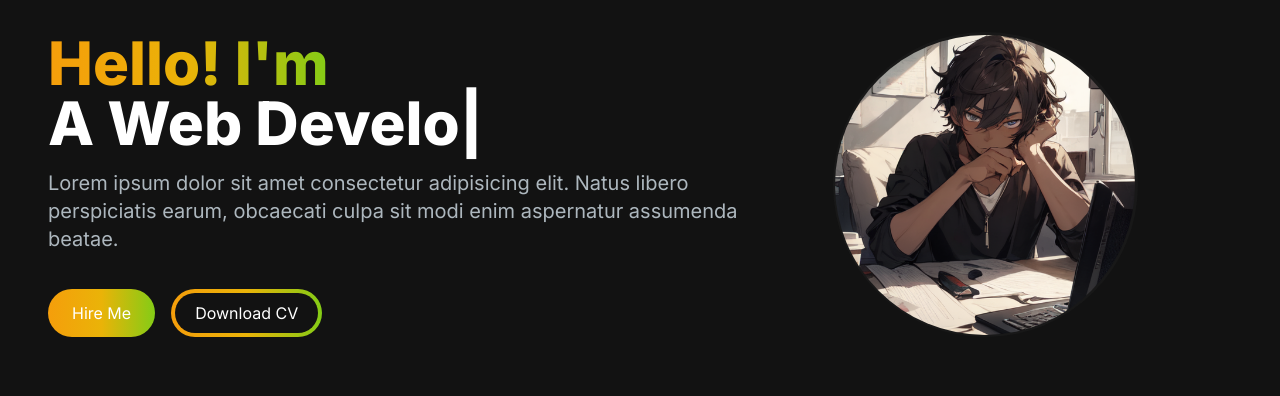
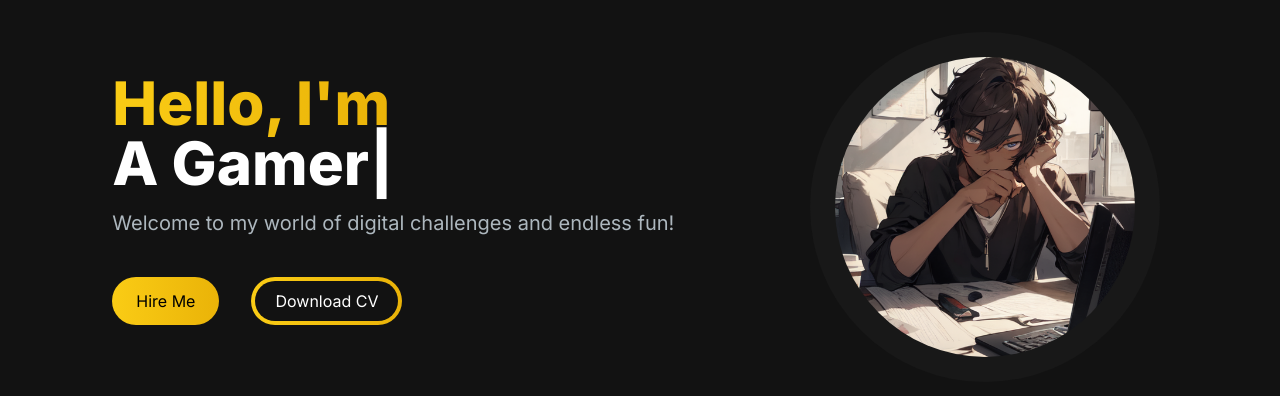
Before and after one commit to Vinoshan/Portfolio, a Next.js app: page / in a window 1280 px wide. Shown: the top 396 px of the page. Built offline with nearby package versions, Linux system fonts and the light colour scheme.

Commit message:
Fixed Hero Section

```diff
--- a/src/app/components/HeroSection.jsx
+++ b/src/app/components/HeroSection.jsx
@@ -1,56 +1,58 @@
-'use client'
-import React from 'react'
-import Image from 'next/image'
-import { TypeAnimation } from 'react-type-animation'
+"use client";
+import React from "react";
+import Image from "next/image";
+import { TypeAnimation } from "react-type-animation";
 
 const HeroSection = () => {
   return (
-    <div className='grid grid-cols-1 sm:grid-cols-12 my-4'>
-
-      <div className='col-span-7 place-self-center text-center sm:text-left'>
-        <h1 className='text-white mb-4 text-4xl sm:text-5xl lg:text-6xl  font-extrabold' >
-          <span className='text-transparent bg-clip-text bg-gradient-to-r from-amber-500 via-yellow-500 to-lime-500 '>Hello! I'm {""}</span>
-
-          <br />
-
+    <section className="grid grid-cols-1 lg:grid-cols-12 my-4">
+      <div className="col-span-7 place-self-center place-items-center grid lg:place-items-start">
+        <h1 className="text-white max-w-2xl mb-4 lg:text-6xl text-4xl font-extrabold">
+          <span className="text-transparent text-6xl bg-clip-text bg-gradient-to-r from-yellow-400 to-yellow-500">
+            Hello, I'm{" "}
+          </span>{" "}
+          <br></br>
           <TypeAnimation
             sequence={[
-              'Vinoshan Kugendran',
+              "Vinoshan",
               1000,
-              'A Gamer',
+              "Web Developer",
               1000,
-              'A Web Developer',
+              "A Gamer",
               1000,
             ]}
+            wrapper="span"
+            speed={50}
+            repeat={Infinity}
           />
-
         </h1>
-        <p className='text-[#ADB7BE] text-base sm:text-lg mb-6 lg:text-xl'>
-          Lorem ipsum dolor sit amet consectetur adipisicing elit. Natus libero perspiciatis earum, obcaecati culpa sit modi enim aspernatur assumenda beatae.
+        <p className="text-[#ADB7BE] mb-6 textl-lg lg:text-xl">
+          Welcome to my world of digital challenges and endless fun!
         </p>
-
         <div>
-          <button className='px-6 py-3 w-full sm:w-fit rounded-full mr-4 bg-gradient-to-r from-amber-500 via-yellow-500 to-lime-500 hover:to-slate-200 text-white'>Hire Me</button>
-          <button className='px-1 py-1 w-full sm:w-fit rounded-full bg-gradient-to-r from-amber-500 via-yellow-500 to-lime-500  hover:bg-slate-800 text-white mt-3'>
-            <span className='block bg-[#121212] hover:bg-slate-800 rounded-full px-5 py-2'>Download CV </span>
+          <button className="bg-gradient-to-r from-yellow-400 to-yellow-500 hover:bg-slate-200 text-black px-6 py-3 rounded-full mr-4">
+            Hire Me
+          </button>
+          <button className="m-4 bg-gradient-to-r from-yellow-400 to-yellow-500 px-1 py-1  text-white rounded-full">
+            <span className="block bg-[#121212] hover:bg-slate-800 rounded-full px-5 py-2">
+              Download CV
+            </span>
           </button>
         </div>
       </div>
+      <div className="col-span-5 place-self-center mt-4 lg:mt-0">
+        <div className="bg-[#181818] lg:w-[350px] lg:h-[350px] w-[250px] h-[250px] rounded-full relative">
+          <Image
+            src="/images/pfp.png"
+            alt="hero image"
+            className=" rounded-full absolute transform -translate-x-1/2 -translate-y-1/2 top-1/2 left-1/2"
+            width={300}
+            height={300}
+          />
+        </div>
+      </div>
+    </section>
+  );
+};
 
-
-
-      <div className='col-span-5 place-self-center mt-4 lg:mt-0'>
-
-        <div className='rounded-full bg-[#181818] w-[250px] h-[250px] lg:w-[305px] lg:h-[305px] relative'>
-          <Image src='/images/pfp.png'
-            alt='profile picture'
-            width={300} height={300}
-            className='rounded-full absolute transform -translate-x-1/2 -translate-y-1/2 top-1/2 left-1/2' />
-        </div>
-
-      </div>
-    </div>
-  )
-}
-
-export default HeroSection
+export default HeroSection;
```
